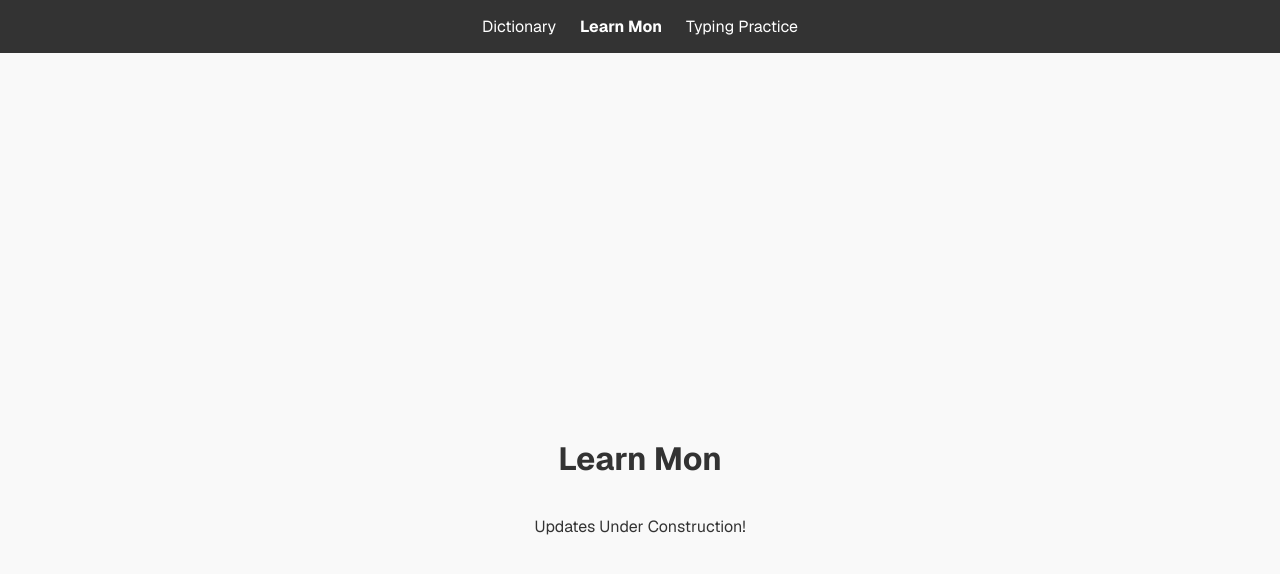
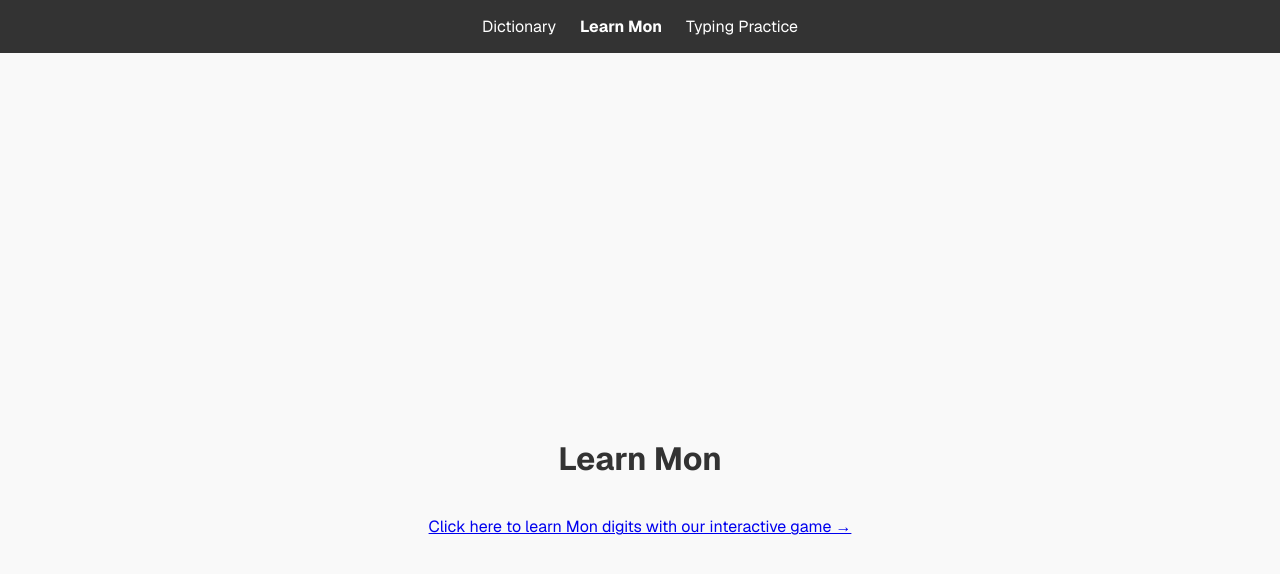
Before and after one commit to iammon/mon-dictionary, a Next.js app: page /learn-mon in a window 1280 px wide. Shown: the top 574 px of the page. Built offline with nearby package versions, Linux system fonts and the light colour scheme; a web font is replaced by a local one.

Commit message:
Add new page for learning Mon digits with interactive game

```diff
--- a/pages/learn-mon.js
+++ b/pages/learn-mon.js
@@ -1,10 +1,15 @@
 import styles from '../styles/LearnMon.module.css';
+import Link from 'next/link';
 
 export default function LearnMon() {
     return (
         <div className={styles.container}>
             <h1>Learn Mon</h1>
-            <p>Updates Under Construction!</p>
+            <p>
+                <Link href="/learn-mon-digits">
+                    Click here to learn Mon digits with our interactive game →
+                </Link>
+            </p>
         </div>
     );
 }
```
Also changed, not shown: pages/learn-mon-digits.js (added).
